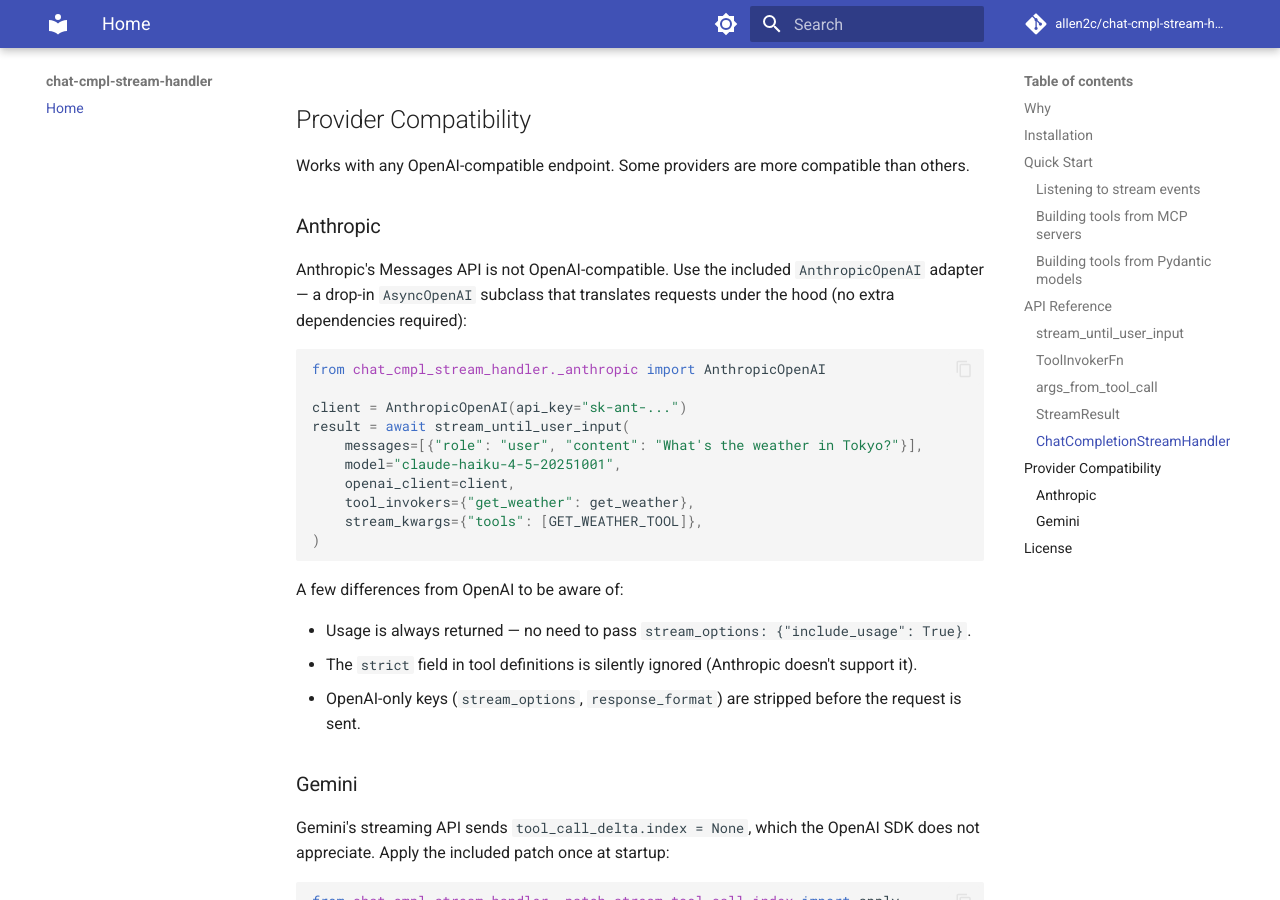
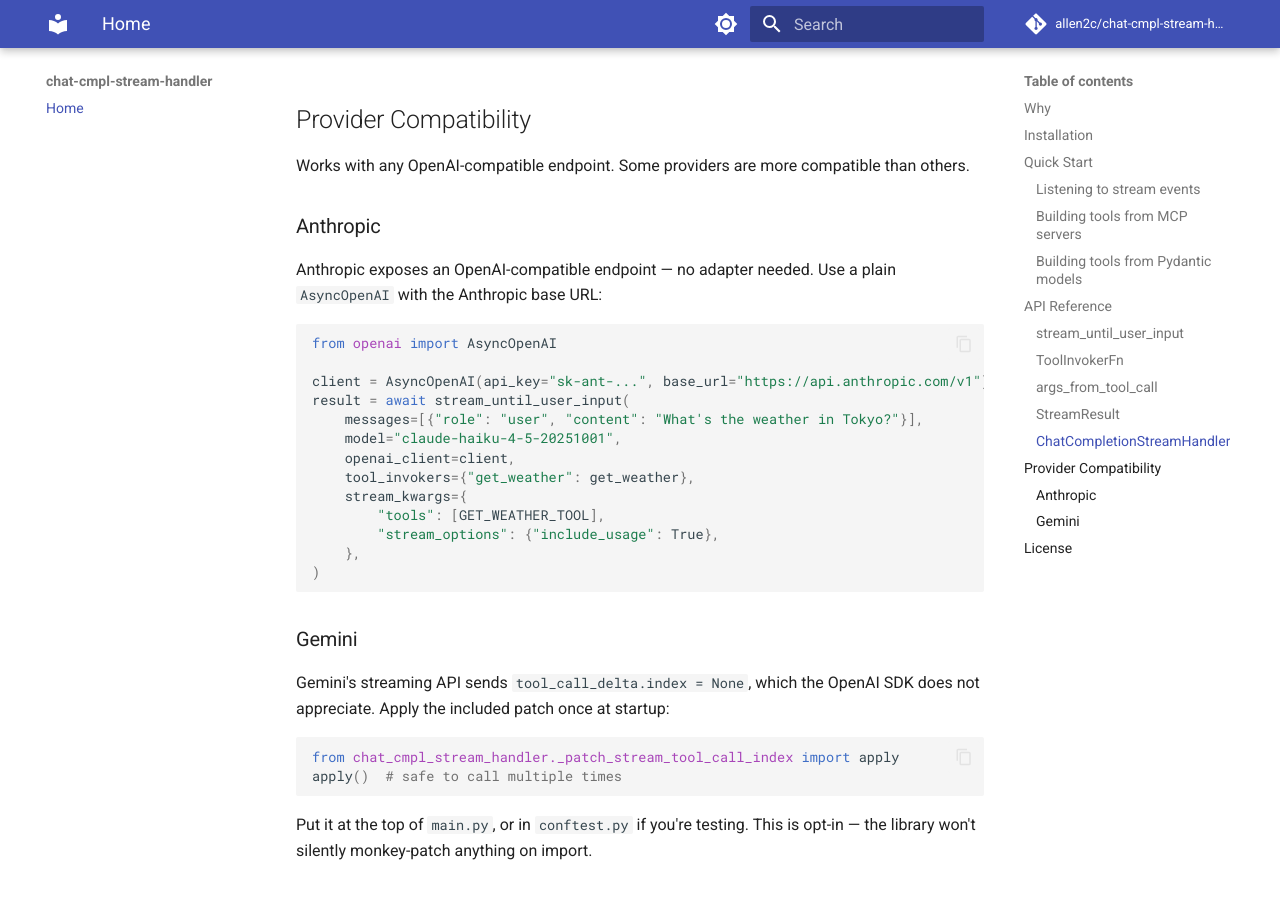
Before and after one commit to allen2c/chat-cmpl-stream-handler, an MkDocs documentation site: the page built from docs/index.md, in a window 1280 px wide and 900 px high, scrolled down 6140 px. Built offline with MkDocs 1.6.1 and Material for MkDocs 9.7.7, drawn with Linux system fonts in a browser that asks for light colours; comment, search, counter and statistics services are not loaded; some of the changed text lies outside the part shown.

Commit message:
✨ feat(streaming): migrate from beta stream API to standard chat completions API; update Anthropic integration and documentation accordingly

````diff
--- a/docs/index.md
+++ b/docs/index.md
@@ -211,7 +211,7 @@
 | `openai_client`  | `AsyncOpenAI` instance                                                                                             |
 | `stream_handler` | Receives stream events. Default: a no-op `ChatCompletionStreamHandler()`                                           |
 | `tool_invokers`  | `{"tool_name": async_fn}` — each fn takes `(tool_call: ChatCompletionMessageToolCall, context)` and returns `str`  |
-| `stream_kwargs`  | Passed directly to `beta.chat.completions.stream()` (e.g. `tools`, `stream_options`)                               |
+| `stream_kwargs`  | Passed directly to `chat.completions.create()` (e.g. `tools`, `stream_options`)                                    |
 | `context`        | Forwarded to every tool invoker as-is                                                                              |
 | `max_iterations` | Safety cap. Default: 10                                                                                            |
 
@@ -263,26 +263,23 @@
 
 ### Anthropic
 
-Anthropic's Messages API is not OpenAI-compatible. Use the included `AnthropicOpenAI` adapter — a drop-in `AsyncOpenAI` subclass that translates requests under the hood (no extra dependencies required):
+Anthropic exposes an OpenAI-compatible endpoint — no adapter needed. Use a plain `AsyncOpenAI` with the Anthropic base URL:
 
 ```python
-from chat_cmpl_stream_handler._anthropic import AnthropicOpenAI
+from openai import AsyncOpenAI
 
-client = AnthropicOpenAI(api_key="sk-ant-...")
+client = AsyncOpenAI(api_key="sk-ant-...", base_url="https://api.anthropic.com/v1")
 result = await stream_until_user_input(
     messages=[{"role": "user", "content": "What's the weather in Tokyo?"}],
     model="claude-haiku-4-5-20251001",
     openai_client=client,
     tool_invokers={"get_weather": get_weather},
-    stream_kwargs={"tools": [GET_WEATHER_TOOL]},
+    stream_kwargs={
+        "tools": [GET_WEATHER_TOOL],
+        "stream_options": {"include_usage": True},
+    },
 )
 ```
-
-A few differences from OpenAI to be aware of:
-
-- Usage is always returned — no need to pass `stream_options: {"include_usage": True}`.
-- The `strict` field in tool definitions is silently ignored (Anthropic doesn't support it).
-- OpenAI-only keys (`stream_options`, `response_format`) are stripped before the request is sent.
 
 ### Gemini
 
````
Also changed, not shown: .plank/STATUS.md (+13 -9 lines), .plank/issues/CCSH-003.md (added, +100 -0 lines), .plank/issues/CCSH-004.md (added, +33 -0 lines), README.md (+8 -11 lines).
